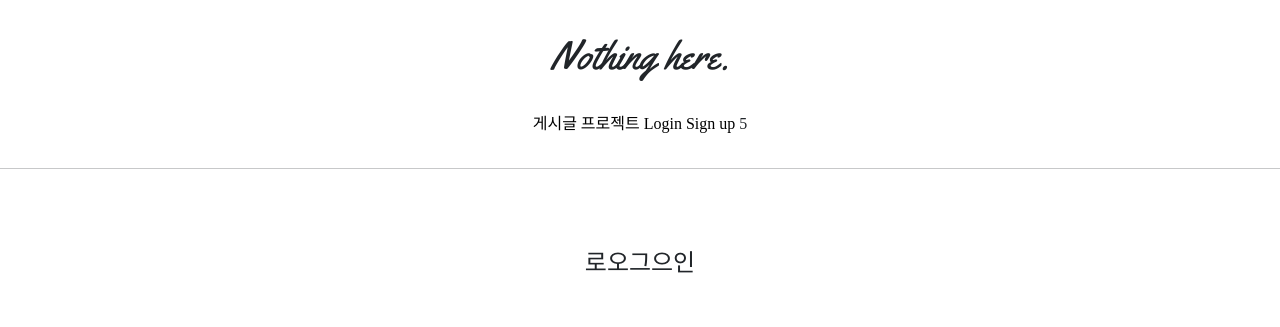
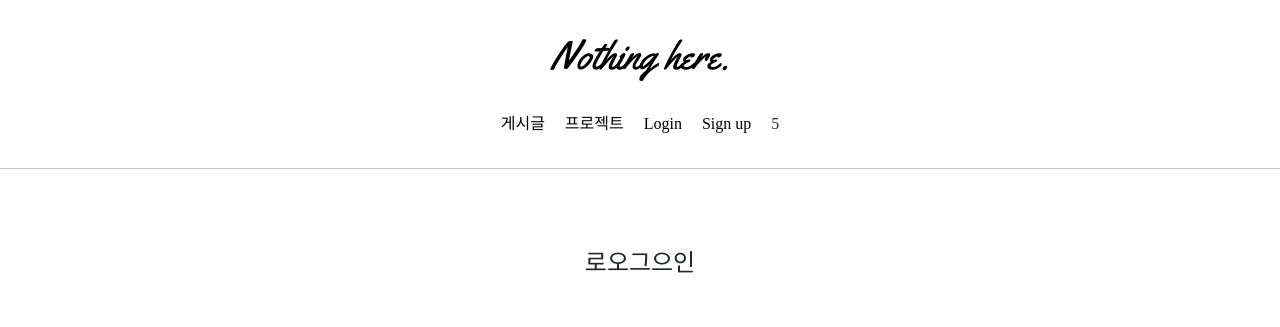
Before and after one commit to misojun50/git_mytest2, a Django app: page /accounts/create/ in a window 1280 px wide. Shown: the top 327 px of the page. Run offline with Django 3.2, Linux system fonts and the light colour scheme; parts of the project's set-up code (start-up, migrations or seed data) failed here and were passed over; some libraries are stand-ins or nearby versions; some web fonts are replaced.

Commit message:
8/30 mytest2 commit1

```diff
--- a/articleapp/models.py
+++ b/articleapp/models.py
@@ -9,7 +9,7 @@ class Article(models.Model):
     writer = models.ForeignKey(User, on_delete=models.SET_NULL,
                                related_name='article', null=True)
 
-    project = models.ForeignKey(Project, on_delete=models.SET_NULL, related_name='article', null=True)
+    project = models.ForeignKey(Project, on_delete=models.SET_NULL, related_name='article', null=True, blank=True)
 
     title = models.CharField(max_length=200, null=True)
     image = models.ImageField(upload_to='article/', null=True)
--- a/newproject_2/urls.py
+++ b/newproject_2/urls.py
@@ -18,7 +18,11 @@ from django.conf.urls.static import static
 from django.contrib import admin
 from django.urls import path, include
 
+from articleapp.views import ArticleListView
+
 urlpatterns = [
+    path('', ArticleListView.as_view(), name='home'),
+
     path('admin/', admin.site.urls),
     path('accounts/', include('accountapp.urls') ),
     path('profiles/', include('profileapp.urls') ),
--- a/templates/header.html
+++ b/templates/header.html
@@ -1,49 +1,53 @@
 <div style="text-align: center;">
     <div class="header_style">
-        <h1>Nothing here.</h1>
+        <h1>
+            <a href="{% url 'home' %}">
+                Nothing here.
+            </a>
+        </h1>
 
     </div>
     <div class="header_marge">
-        <span>
+        <span class="mx-2">
             <a href="{% url 'articleapp:list' %}">
                 게시글
             </a>
         </span>
-        <span>
+        <span class="mx-2">
             <a href="{% url 'projectapp:list' %}">
                 프로젝트
             </a>
         </span>
         {% if user.is_authenticated %}
-        <span>
+        <span class="mx-2">
             <a href="{% url 'subscribeapp:list' %}">
                     구독목록
             </a>
         </span>
         {% endif %}
         {% if not user.is_authenticated %}
-        <span>
+        <span class="mx-2">
             <a href="{% url "accountapp:login" %}">
                 Login
             </a>
         </span>
-        <span>
+        <span class="mx-2">
             <a href="{% url "accountapp:create" %}">
                 Sign up
             </a>
         </span>
         {% else %}
-        <span>
+        <span class="mx-2">
             <a href="{% url 'accountapp:logout' %}">
                 Logout
             </a>
         </span>
-        <span>
+        <span class="mx-2">
             <a href="{% url 'accountapp:detail' pk=user.pk %}">
                 My page
             </a>
         </span>
         {% endif %}
-        <span>5</span>
+        <span class="mx-2">5</span>
     </div>
 </div>
```
Also changed, not shown: articleapp/migrations/0004_alter_article_project.py (added).
